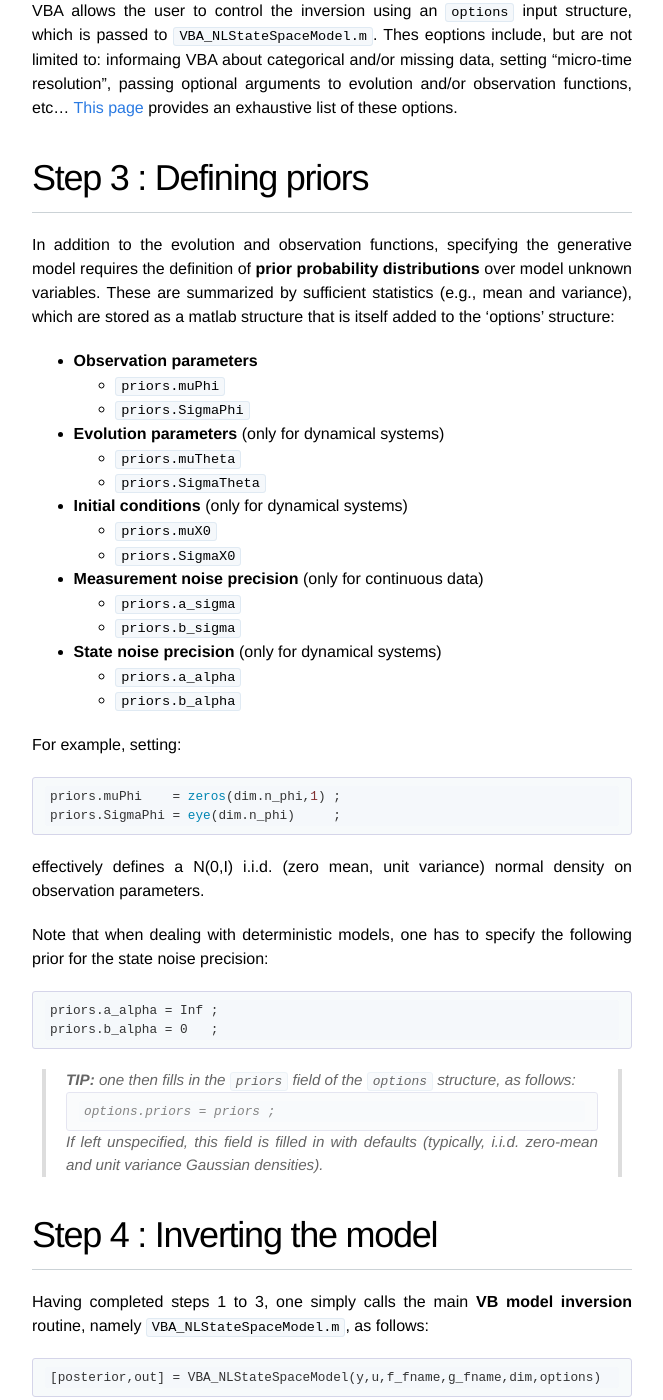
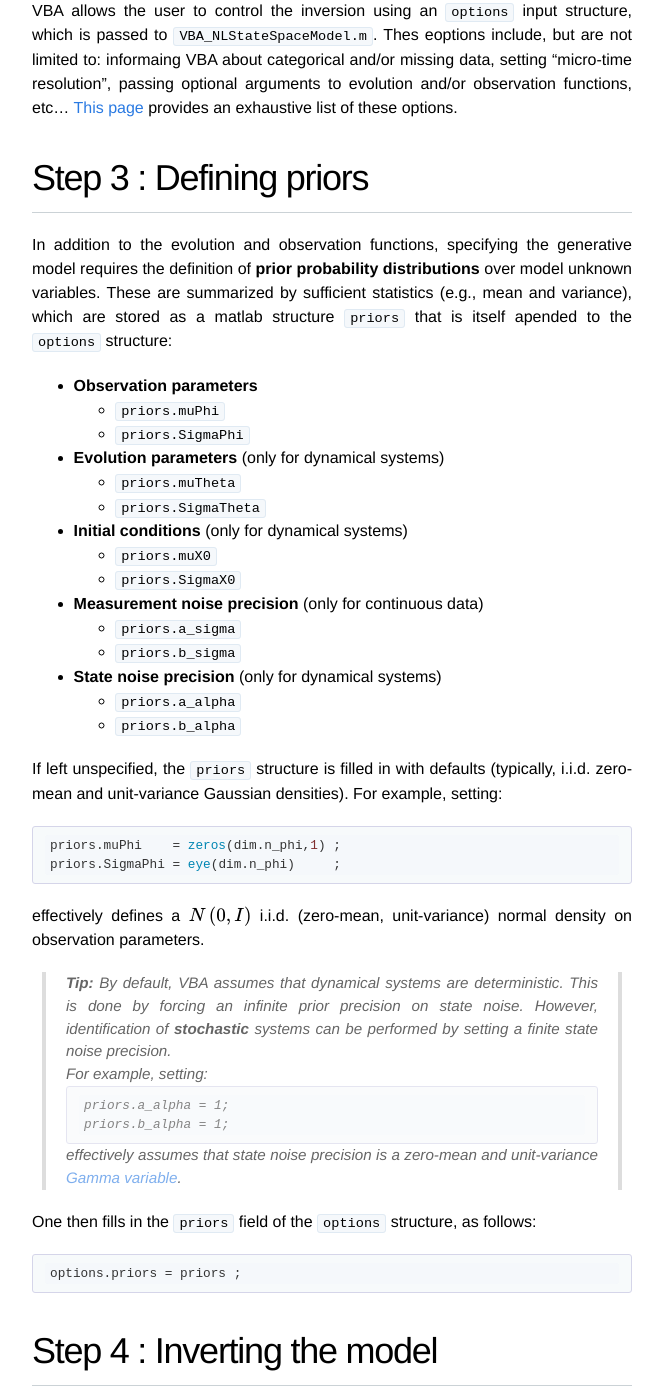
Before and after one commit to MBB-team/VBA-toolbox, a Jekyll site: the page built from _wiki/VBA-model-inversion-in-4-steps.md, in a window 1280 px wide and 1400 px high, scrolled down 1884 px. Shown: the whole window, without its empty margins (308-971 px from the left). Built offline with Jekyll 4.4.1, drawn with Linux system fonts in a browser that asks for light colours; nearby versions of some CDN libraries; formulas are drawn with MathJax 3.

Commit message:
Update VBA-model-inversion-in-4-steps.md

````diff
--- a/_wiki/VBA-model-inversion-in-4-steps.md
+++ b/_wiki/VBA-model-inversion-in-4-steps.md
@@ -57,7 +57,7 @@ VBA allows the user to control the inversion using an `options` input structure,
 
 # Step 3 : Defining priors
 
-In addition to the evolution and observation functions, specifying the generative model requires the definition of **prior probability distributions** over model unknown variables. These are summarized by sufficient statistics (e.g., mean and variance), which are stored as a matlab structure that is itself added to the 'options' structure:
+In addition to the evolution and observation functions, specifying the generative model requires the definition of **prior probability distributions** over model unknown variables. These are summarized by sufficient statistics (e.g., mean and variance), which are stored as a matlab structure `priors` that is itself apended to the `options` structure:
 
 - **Observation parameters**
   - `priors.muPhi`
@@ -75,27 +75,31 @@ In addition to the evolution and observation functions, specifying the generativ
   - `priors.a_alpha`
   - `priors.b_alpha`
 
-For example, setting:
+
+If left unspecified, the `priors` structure is filled in with defaults (typically, i.i.d. zero-mean and unit-variance Gaussian densities). For example, setting:
 
 ```matlab
 priors.muPhi    = zeros(dim.n_phi,1) ;
 priors.SigmaPhi = eye(dim.n_phi)     ;
 ```
-effectively defines a N(0,I) i.i.d. (zero mean, unit variance) normal density on observation parameters.
+effectively defines a $$N\left( 0,I \right)$$ i.i.d. (zero-mean, unit-variance) normal density on observation parameters.
 
-Note that when dealing with deterministic models, one has to specify the following prior for the state noise precision:
+> **Tip:** By default, VBA assumes that dynamical systems are deterministic. This is done by forcing an infinite prior precision on state noise. However, identification of  **stochastic** systems can be performed by setting a finite state noise precision.
+>
+> For example, setting:
+>
+>```matlab
+priors.a_alpha = 1;
+priors.b_alpha = 1;
+```
+effectively assumes that state noise precision is a zero-mean and unit-variance [Gamma variable](https://en.wikipedia.org/wiki/Gamma_distribution).
+
+One then fills in the `priors` field of the `options` structure, as follows:
 
 ```matlab
-priors.a_alpha = Inf ;
-priors.b_alpha = 0   ;
+options.priors = priors ;
 ```
 
-> **TIP:** one then fills in the `priors` field of the `options` structure, as follows:
->
->```matlab
-options.priors = priors ;
-```
-If left unspecified, this field is filled in with defaults (typically, i.i.d. zero-mean and unit variance Gaussian densities).
 
 # Step 4 : Inverting the model
 
````
